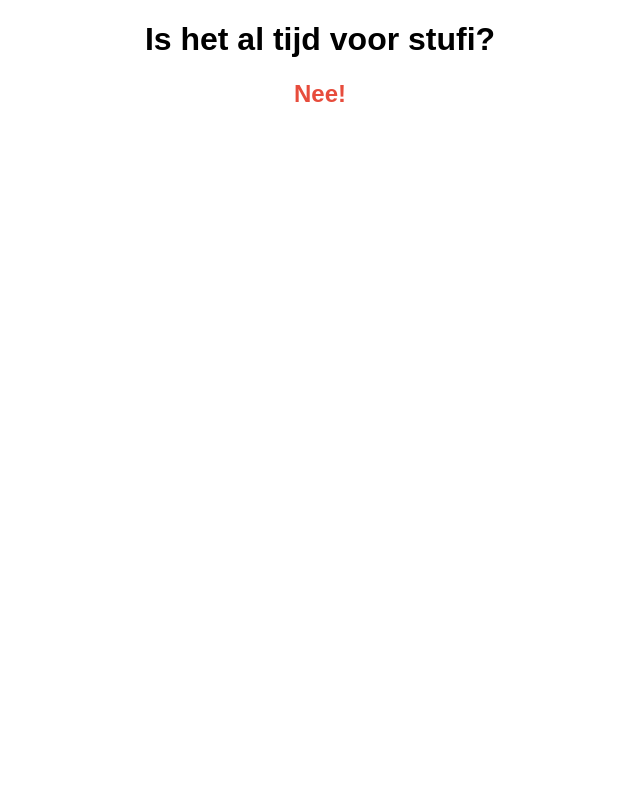
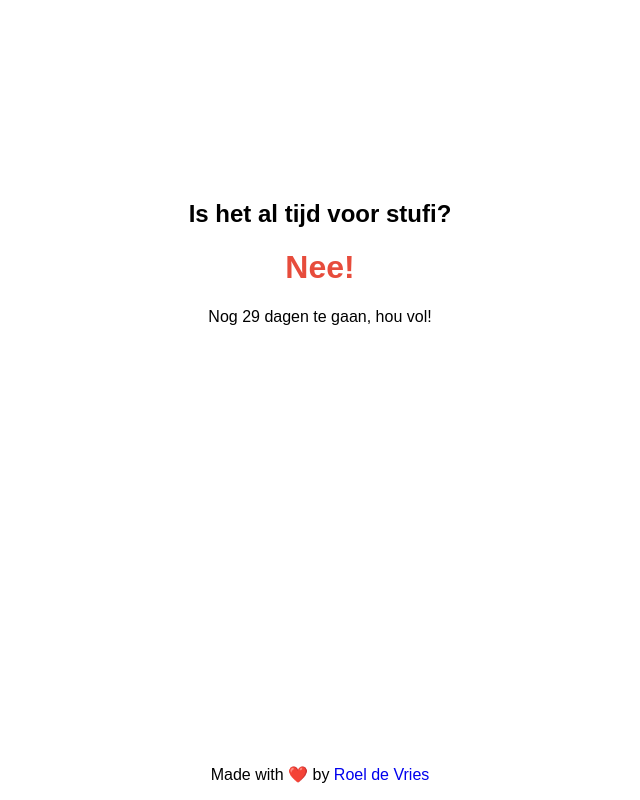
Before and after one commit to roel-de-vries/ishetaltijdvoorstufi, a plain HTML site: page index.html in a window 1280 px wide. Shown: the whole page, without its empty margins (320-960 px from the left). Drawn offline with Linux system fonts and the light colour scheme.

Commit message:
Added day calculator, footer and tracking

```diff
--- a/index.html
+++ b/index.html
@@ -1,6 +1,15 @@
 <!DOCTYPE html>
 <html lang="en">
 <head>
+    <!-- Global site tag (gtag.js) - Google Analytics -->
+    <script async src="https://www.googletagmanager.com/gtag/js?id=UA-60118515-5"></script>
+    <script>
+        window.dataLayer = window.dataLayer || [];
+        function gtag(){dataLayer.push(arguments);}
+        gtag('js', new Date());
+        gtag('config', 'UA-60118515-5');
+    </script>
+
     <meta charset="UTF-8">
     <meta name="viewport" content="width=device-width, initial-scale=1.0">
     <meta http-equiv="X-UA-Compatible" content="ie=edge">
@@ -12,27 +21,104 @@
             font-family: sans-serif;
         }
 
+        .container, footer {
+            text-align: center;
+        }
+
         .container {
-            text-align: center;
+            margin-top: 25vh;
+        }
+
+        footer {
+            position: fixed;
+            bottom: 0;
+            left: 0;
+            width: 100%;
+        }
+
+        a {
+            text-decoration: none;
         }
     </style>
 
     <div class="container">
-            <h1>Is het al tijd voor stufi?</h2>
-            <h2 id="isItToid">Geen idee, want je hebt JavaScript uit staan..</p>
+            <h2>Is het al tijd voor stufi?</h2>
+            <h1 id="isItToid">Geen idee..</h1>
+            <p id="moreInfo"> Want je hebt JavaScript uit staan..</p>
     </div>
 
+    <footer>
+        <p>Made with ❤️ by <a href="https://roeldevries.me">Roel de Vries</a></p>
+    </footer>
+
     <script>
-        var day = new Date().getDate(),
-        isItToidElement = document.getElementById('isItToid');
+        // A stufi-transaction will be made on the 24th, unless that date falls in the weekend which in that case the transaction will be made on the Friday before.
+        // 24 December is also skipped: if it falls on Monday or the weekend the transaction will be made on the Friday before. Otherwise the day before the 24th.
 
-        if(day === 24) {
+        var date = new Date(),
+        daysTillStufi = 0,
+        isItToidElement = document.getElementById('isItToid'),
+        moreInfoElement = document.getElementById('moreInfo'),
+        stufiDate = GetStufiDate();
+
+        // Check if it's already stufi time
+        if(date.getDate() === stufiDate.getDate()) {
             isItToidElement.innerHTML = 'Ja!';
             isItToidElement.style.color = '#2ecc71';
+            moreInfoElement.innerHTML = 'Dank u ome Duo!'
         }
         else {
+            // Check if we've surpassed this months stufi date
+            if(date.getDate() > stufiDate.getDate()) {
+                stufiDate = GetStufiDate(true);
+            }
+
+            daysTillStufi = CalculateDaysDifference(date, stufiDate);
+
             isItToidElement.innerHTML = 'Nee!';
             isItToidElement.style.color = '#e74c3c';
+            var daysOrDay = daysTillStufi === 1 ? ' dag' : ' dagen';
+            moreInfoElement.innerHTML = 'Nog ' + daysTillStufi + daysOrDay + ' te gaan, hou vol!';
+        }
+
+        function GetStufiDate(calculateNextMonth = false) {
+            var countDownDay = 24,
+                dateHelper = new Date(date.getFullYear(), date.getMonth(), countDownDay);
+
+            // Check if the next month needs to be calculated
+            if(calculateNextMonth) {
+                dateHelper.setMonth(dateHelper.getMonth() + 1);
+            }
+
+            var dayOfWeek = dateHelper.getDay(),
+            month = dateHelper.getMonth();
+
+            // Check if 24th falls:
+            // on a Sunday
+            if(dayOfWeek === 0) {
+                countDownDay = 22;
+            }
+            // on a Saturday
+            else if(dayOfWeek === 6) {
+                countDownDay = 23
+            }
+            // in December
+            else if(month === 11) {
+                // on a Monday
+                if(dayOfWeek === 1) {
+                    countDownDay = 21;
+                }
+                else {
+                    countDownDay = 23;
+                }
+            }
+
+            return new Date(dateHelper.getFullYear(), dateHelper.getMonth(), countDownDay);
+        }
+
+        function CalculateDaysDifference(dateOne, dateTwo) {
+            var oneDay = 24*60*60*1000;
+            return Math.round(Math.abs(dateOne.getTime() - dateTwo.getTime()) / (oneDay));
         }
     </script>
 </body>
```
